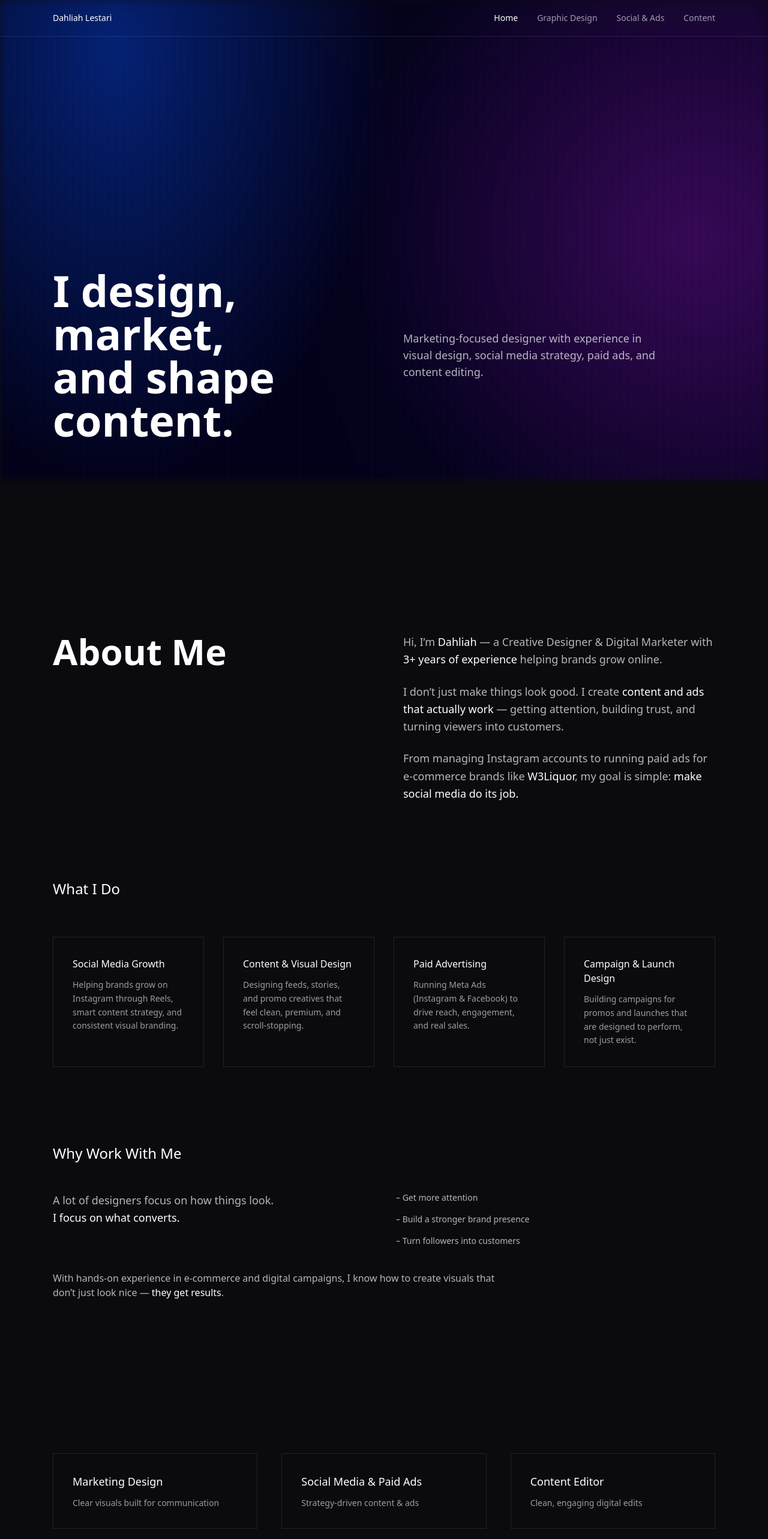
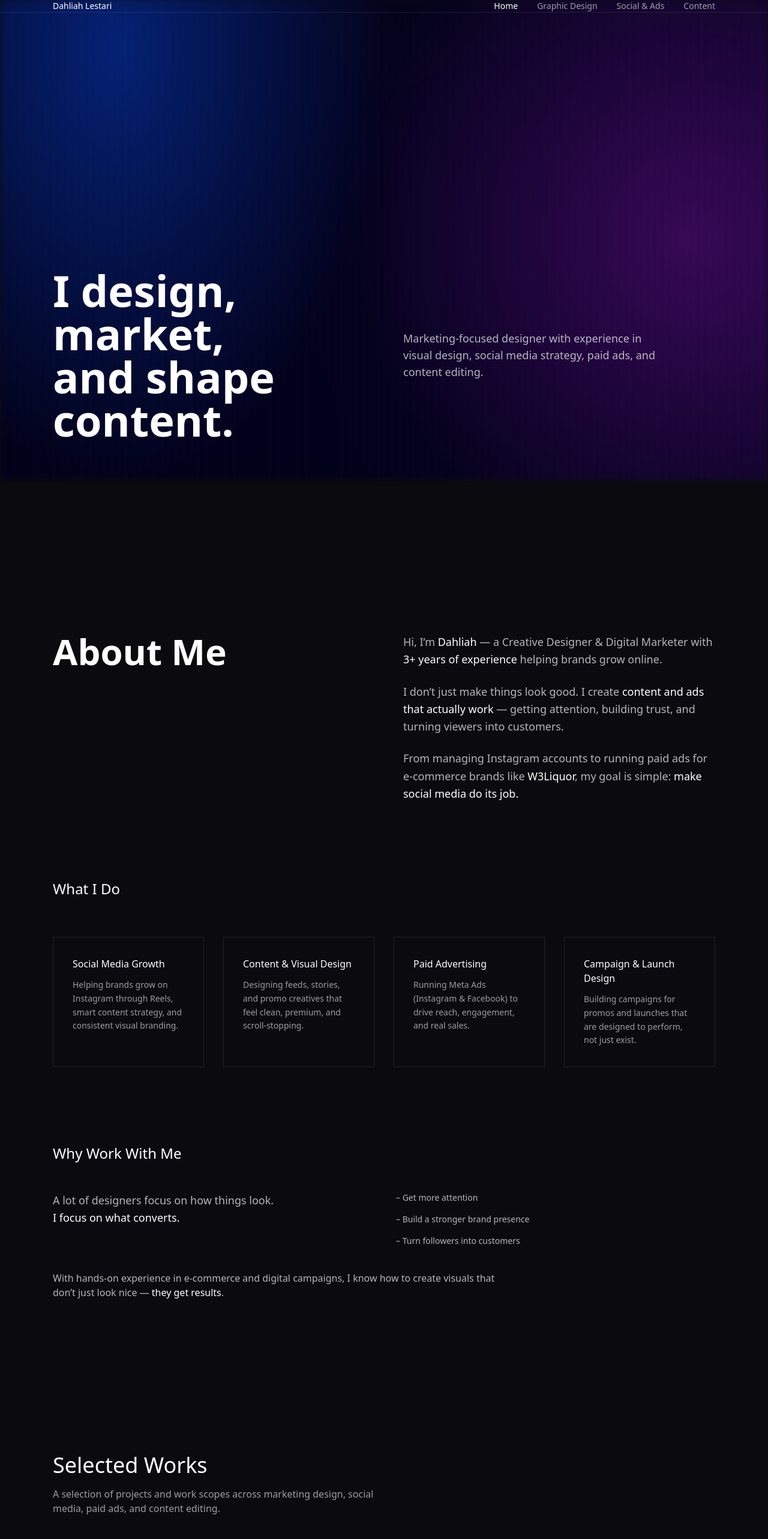
Before and after one commit to dahliahlestari/portfolio-react, a React (Vite) app: page / in a window 1280 px wide. Shown: the top 2566 px of the page at 60% size. Built offline with nearby package versions, Linux system fonts and the light colour scheme.

Commit message:
refine mobile navbar and image grid layout

```diff
--- a/src/components/Navbar.jsx
+++ b/src/components/Navbar.jsx
@@ -3,7 +3,15 @@ import { NavLink, Link } from "react-router-dom"
 export default function Navbar() {
   return (
     <header className="fixed top-0 w-full z-50 backdrop-blur border-b border-white/10">
-      <div className="max-w-6xl mx-auto px-6 py-5 flex justify-between items-center">
+    <div
+      className="
+        max-w-6xl mx-auto
+        px-4 md:px-6
+        h-14 md:h-auto
+        flex justify-between items-center
+      "
+    >
+
 
         <Link to="/" className="text-sm font-medium">
           Dahliah Lestari
--- a/src/pages/Home.jsx
+++ b/src/pages/Home.jsx
@@ -120,47 +120,6 @@ export default function Home() {
         </section>
 
 
-      {/* ROLES */}
-      <section className="py-32">
-        <div className="max-w-6xl mx-auto px-6 grid gap-10 md:grid-cols-3">
-          {[
-            {
-              title: "Marketing Design",
-              desc: "Clear visuals built for communication",
-              link: "/marketing-design",
-            },
-            {
-              title: "Social Media & Paid Ads",
-              desc: "Strategy-driven content & ads",
-              link: "/social-media",
-            },
-            {
-              title: "Content Editor",
-              desc: "Clean, engaging digital edits",
-              link: "/content-editor",
-            },
-          ].map((item, i) => (
-            <Link
-              key={i}
-              to={item.link}
-              className="fade-up group border border-white/10 p-8
-                         transition-all duration-300
-                         hover:-translate-y-1
-                         hover:border-white/30
-                         hover:bg-white/5"
-              style={{ animationDelay: `${i * 150}ms` }}
-            >
-              <h3 className="text-lg font-medium mb-3">
-                {item.title}
-              </h3>
-              <p className="text-sm text-white/60">
-                {item.desc}
-              </p>
-            </Link>
-          ))}
-        </div>
-      </section>
-
       {/* SELECTED WORKS */}
       <section className="py-32">
         <div className="max-w-6xl mx-auto px-6">
@@ -181,11 +140,6 @@ export default function Home() {
                 title: "W3Liquor — Social Media & Campaign Design",
                 category: "Social Media · Paid Ads",
                 desc: "Managing branded content, promotional visuals, and campaign-based executions aligned with business goals.",
-                },
-                {
-                title: "Personal Brand — @dahliahlestari",
-                category: "Content Strategy · Visual Identity",
-                desc: "Building a consistent personal brand through visual storytelling and content planning.",
                 },
                 {
                 title: "Promotional Marketing Assets",
```
